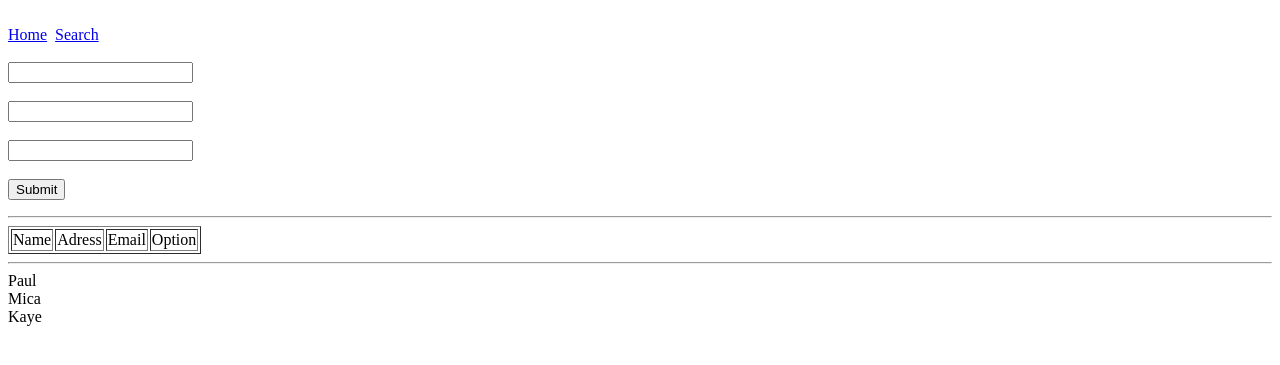
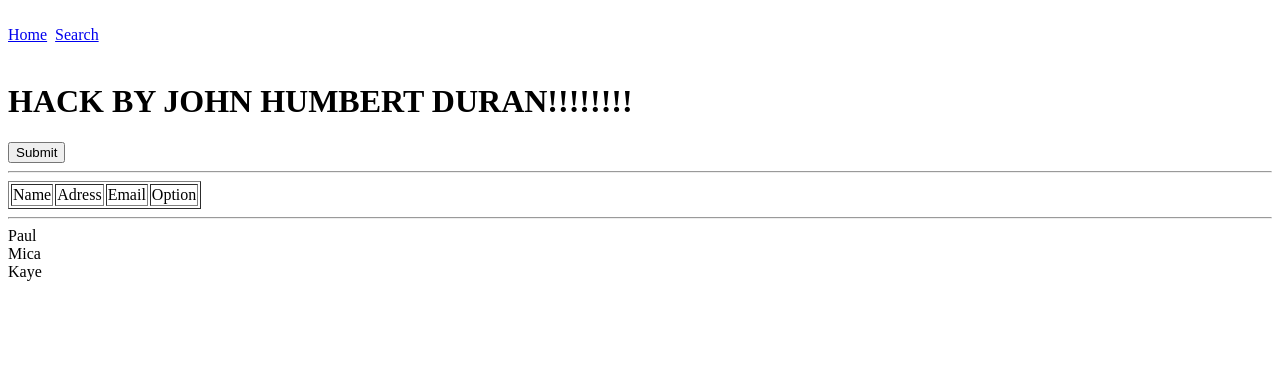
Before and after one commit to markenkoy21/PHP, a PHP site: page / in a window 1280 px wide. Shown: the top 365 px of the page. Run offline with PHP 8.4, Linux system fonts and the light colour scheme; data that the repository does not hold is empty.

Commit message:
humbert commit

```diff
--- a/index.php
+++ b/index.php
@@ -36,7 +36,7 @@ if($_SERVER["REQUEST_METHOD"] == "POST"){
 <br>
 <br>
 
-<form method="POST" action="<?php htmlspecialchars("PHP_SELF"); ?>">
+<!-- <form method="POST" action="<?php htmlspecialchars("PHP_SELF"); ?>">
 
 <input type="text" name="name" value="<?php echo $name; ?>"> <br>
 <span class="error"><?php echo $nameErr; ?></span><br>
@@ -45,7 +45,13 @@ if($_SERVER["REQUEST_METHOD"] == "POST"){
 <span class="error"><?php echo $addressErr ?></span><br>
 
 <input type="text" name="email" value="<?php echo $email; ?>"> <br>
-<span class="error"><?php echo $emailErr ?></span><br>
+<span class="error"><?php echo $emailErr ?></span><br> -->
+
+<h1>
+
+HACK BY JOHN HUMBERT DURAN!!!!!!!!
+
+</h1>
 
 
 <input type="submit" value="Submit"> <br>
```
